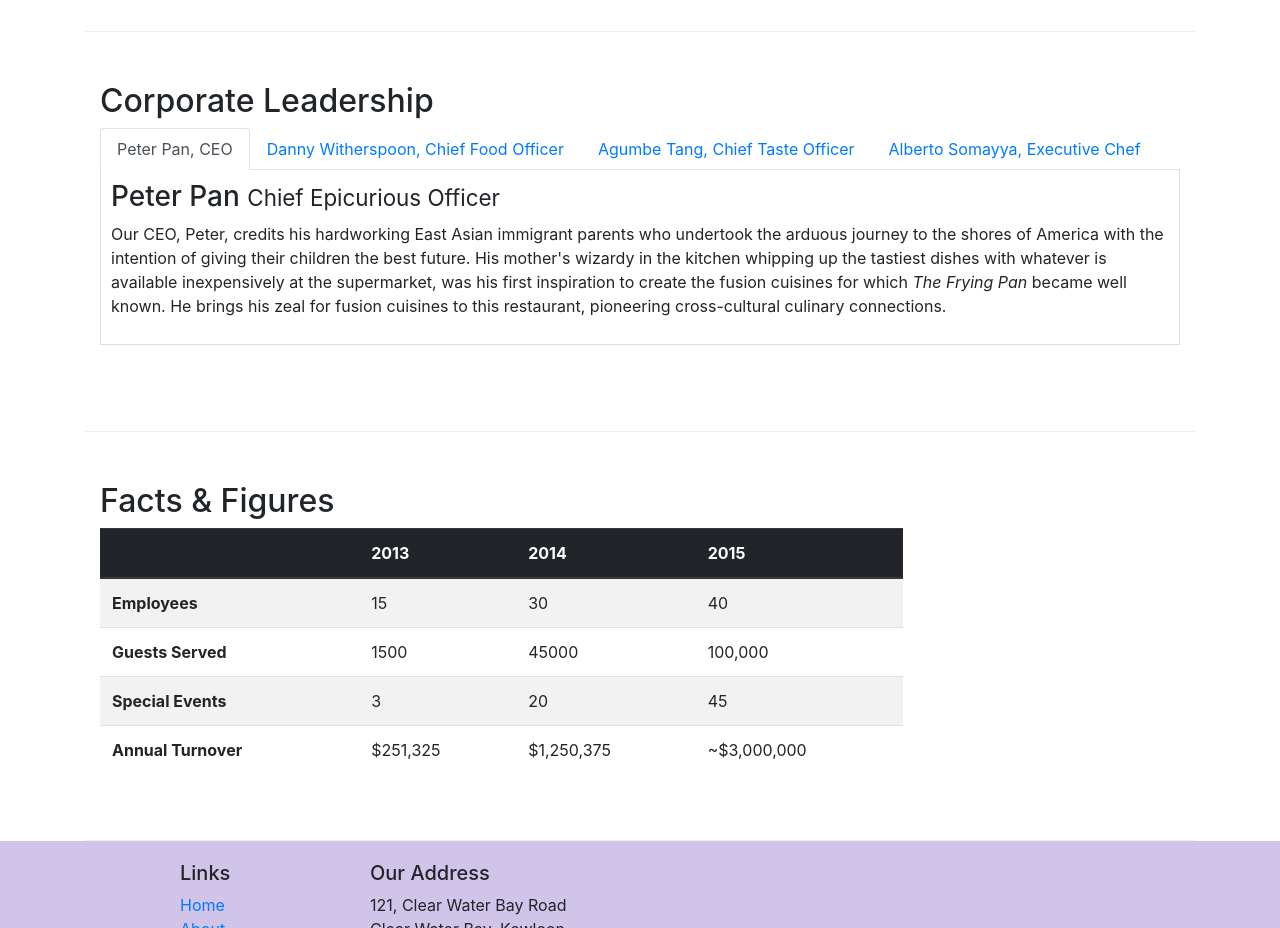
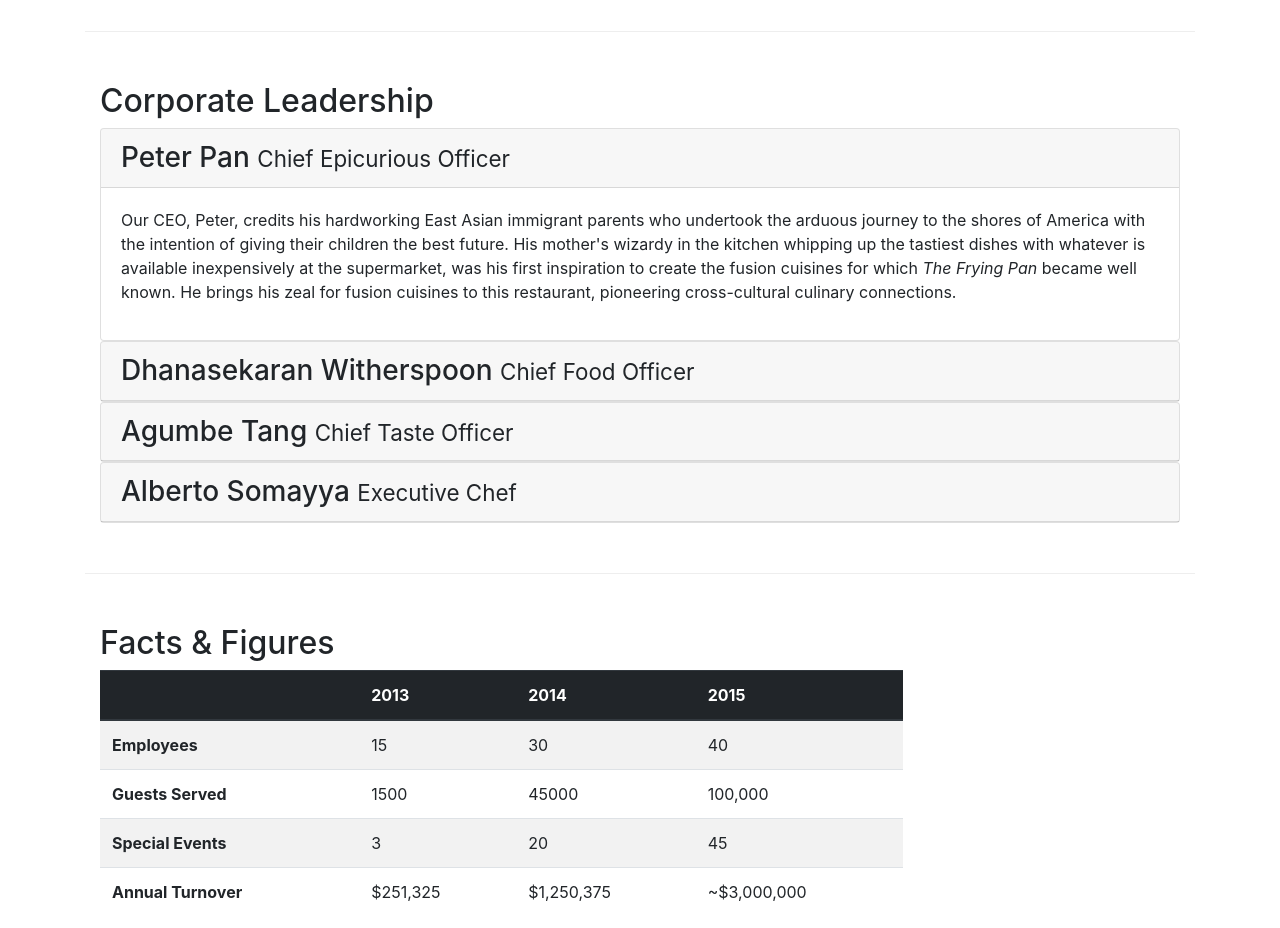
Before and after one commit to Drithyl/Bootstrap-confusion, a website: page aboutus.html in a window 1280 px wide. Shown: the part 940-1868 px from the top of the page. Drawn offline with nearby package versions, Linux system fonts and the light colour scheme.

Commit message:
Accordion-based Navigation

```diff
--- a/aboutus.html
+++ b/aboutus.html
@@ -113,58 +113,84 @@
             <div class="col-12">
                 <h2>Corporate Leadership</h2>
 
-                <!-- nav-tabs organizes content by tabs, displaying only whichever tab the user clicks on -->
-                <ul class="nav nav-tabs">
-                  <!-- specifies this list item as actually being part of a nav scheme -->
-                  <li class="nav-item">
-                    <!-- role is a descriptive attribute of what the purpose of the element actually is.
-                        For instance, this is a link HTML element, but it's used to serve as a tab, not
-                        as a link to a different website (therefore the href to an id, linking to content).
-                        data-toggle is an HTML5 data attribute that automatically hooks up the element to the type of widget it is. -->
-                    <a class="nav-link active" href="#peter" role="tab" data-toggle="tab">Peter Pan, CEO</a>
-                  </li>
+                <!-- id accordion is needed to reference this div as the parent of the data
+                    that will be shown inside each of the accordion tabs, using the data-parent
+                    attribute and a CSS selector -->
+                <div id="accordion">
+                  <!-- each of the accordion elements will essentially be a bootstrap card with the
+                      body either hidden or active, and the header always showing -->
+                  <div class="card">
+                    <!-- specify this div as the header of the card that will always be shown -->
+                    <div class="card-header" role="tab" id="peterhead">
+                      <h3 class="mb-0">
+                        <!-- add a data-toggle for the collapse plugin behaviour, and the target being
+                            the div that wraps around the card-body div. Must be a link <a> element as the
+                            user needs to click on it for the body below to deploy or hide -->
+                        <a data-toggle="collapse" data-target="#peter">
+                          Peter Pan <small>Chief Epicurious Officer</small>
+                        </a>
+                      </h3>
+                    </div>
 
-                  <li class="nav-item">
-                    <a class="nav-link" href="#danny" role="tab" data-toggle="tab">Danny Witherspoon, Chief Food Officer</a>
-                  </li>
-
-                  <li class="nav-item">
-                    <a class="nav-link" href="#agumbe" role="tab" data-toggle="tab">Agumbe Tang, Chief Taste Officer</a>
-                  </li>
-
-                  <li class="nav-item">
-                    <a class="nav-link" href="#alberto" role="tab" data-toggle="tab">Alberto Somayya, Executive Chef</a>
-                  </li>
-                </ul>
-
-                <!-- tab-content specifies that the content within the div is the content that a group of tabs will contain.
-                    This class also gets modified in our own stylesheet, styles.css, to give tabs a clean border all around -->
-                <div class="tab-content">
-                  <!-- tab-pane marks the content within the div as the content for one specific tab.
-                      fade class is a bootstrap animation class that enables fading in. The show class
-                      specifies that the content inside this div should be shown when the page is first rendered.
-                      tabpanel role describes that this is meant to be the content of a tab -->
-                  <div class="tab-pane fade show active" id="peter" role="tabpanel">
-                    <h3>Peter Pan <small>Chief Epicurious Officer</small></h3>
+                    <!-- collapse plugin to mark this as the collapsing part, and the id to reference it,
+                        as well as the data-parent that specifies that this collapsable is part of the whole
+                        accordion element that we're constructing -->
+                    <div class="collapse show" id="peter" role="tabpanel" data-parent="#accordion">
+                      <div class="card-body">
                         <!-- class d-none sets the display value to none for all screens. d-{screen}-none affects
                             all screens of the specified size and above. In this case these paragraphs will be hidden
                             only in the extra small sizes -->
                         <p class="d-none d-sm-block">Our CEO, Peter, credits his hardworking East Asian immigrant parents who undertook the arduous journey to the shores of America with the intention of giving their children the best future. His mother's wizardy in the kitchen whipping up the tastiest dishes with whatever is available inexpensively at the supermarket, was his first inspiration to create the fusion cuisines for which <em>The Frying Pan</em> became well known. He brings his zeal for fusion cuisines to this restaurant, pioneering cross-cultural culinary connections.</p>
                       </div>
+                    </div>
+                  </div>
 
-                  <div class="tab-pane fade" id="danny" role="tabpanel">
-                    <h3>Dhanasekaran Witherspoon <small>Chief Food Officer</small></h3>
+                  <div class="card">
+                    <div class="card-header" role="tab" id="dannyhead">
+                      <h3 class="mb-0">
+                        <a data-toggle="collapse" data-target="#danny">
+                          Dhanasekaran Witherspoon <small>Chief Food Officer</small>
+                        </a>
+                      </h3>
+                    </div>
+
+                    <div class="collapse" id="danny" role="tabpanel" data-parent="#accordion">
+                      <div class="card-body">
                         <p class="d-none d-sm-block">Our CFO, Danny, as he is affectionately referred to by his colleagues, comes from a long established family tradition in farming and produce. His experiences growing up on a farm in the Australian outback gave him great appreciation for varieties of food sources. As he puts it in his own words, <em>Everything that runs, wins, and everything that stays, pays!</em></p>
                       </div>
+                    </div>
+                  </div>
 
-                  <div class="tab-pane fade" id="agumbe" role="tabpanel">
-                    <h3>Agumbe Tang <small>Chief Taste Officer</small></h3>
+                  <div class="card">
+                    <div class="card-header" role="tab" id="agumbehead">
+                      <h3 class="mb-0">
+                        <a data-toggle="collapse" data-target="#agumbe">
+                          Agumbe Tang <small>Chief Taste Officer</small>
+                        </a>
+                      </h3>
+                    </div>
+
+                    <div class="collapse" id="agumbe" role="tabpanel" data-parent="#accordion">
+                      <div class="card-body">
                         <p class="d-none d-sm-block">Blessed with the most discerning gustatory sense, Agumbe, our CTO, personally ensures that every dish that we serve meets his exacting tastes. Our chefs dread the tongue lashing that ensues if their dish does not meet his exacting standards. He lives by his motto, <em>You click only if you survive my lick.</em></p>
                       </div>
+                    </div>
+                  </div>
 
-                  <div class="tab-pane fade" id="alberto" role="tabpanel">
-                    <h3>Alberto Somayya <small>Executive Chef</small></h3>
+                  <div class="card">
+                    <div class="card-header" role="tab" id="albertohead">
+                      <h3 class="mb-0">
+                        <a data-toggle="collapse" data-target="#alberto">
+                          Alberto Somayya <small>Executive Chef</small>
+                        </a>
+                      </h3>
+                    </div>
+
+                    <div class="collapse" id="alberto" role="tabpanel" data-parent="#accordion">
+                      <div class="card-body">
                         <p class="d-none d-sm-block">Award winning three-star Michelin chef with wide International experience having worked closely with whos-who in the culinary world, he specializes in creating mouthwatering Indo-Italian fusion experiences. He says, <em>Put together the cuisines from the two craziest cultures, and you get a winning hit! Amma Mia!</em></p>
+                      </div>
+                    </div>
                   </div>
                 </div>
             </div>
```
Also changed, not shown: index.html (+1 -1 lines). Lines whose indentation alone changed are shown as unchanged.
